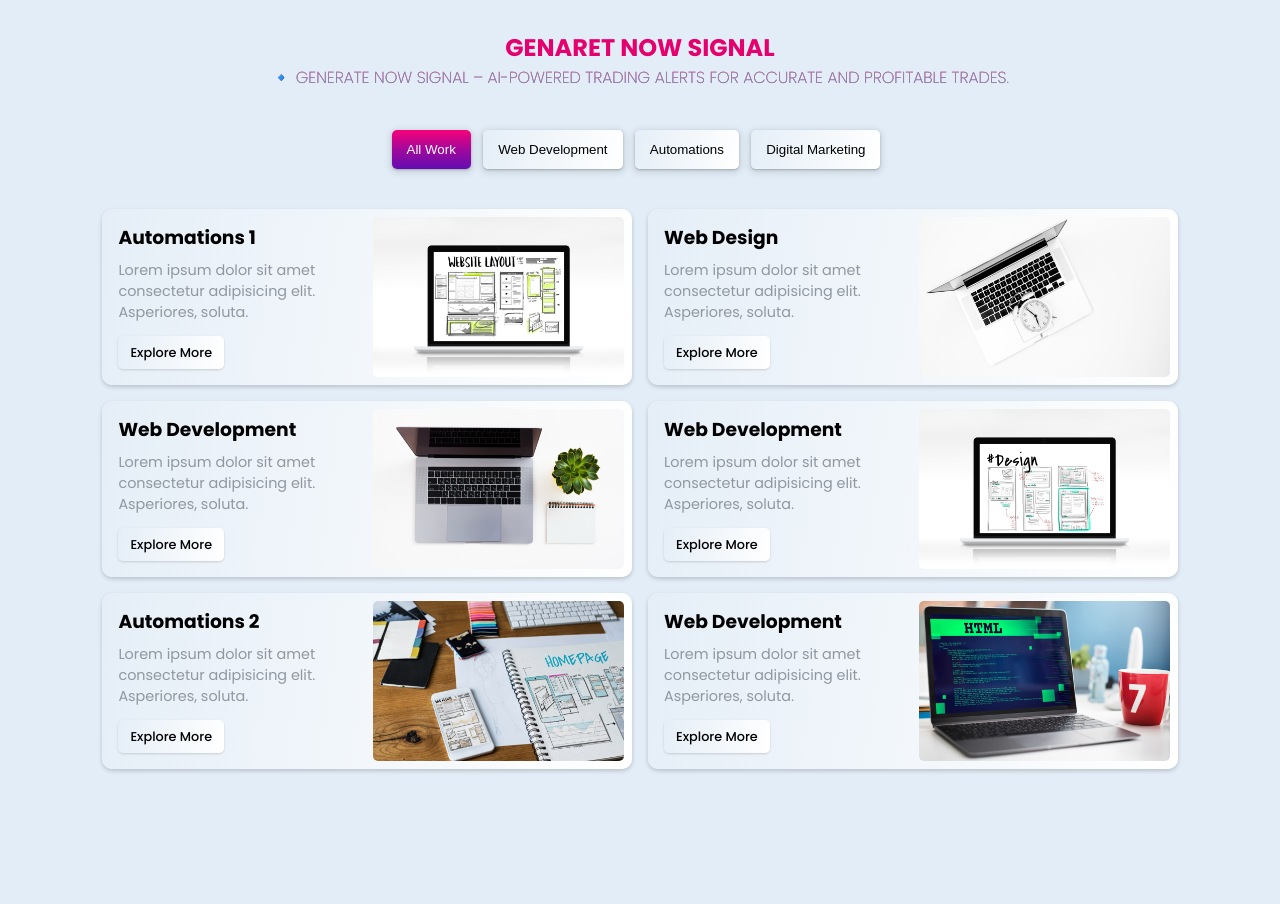
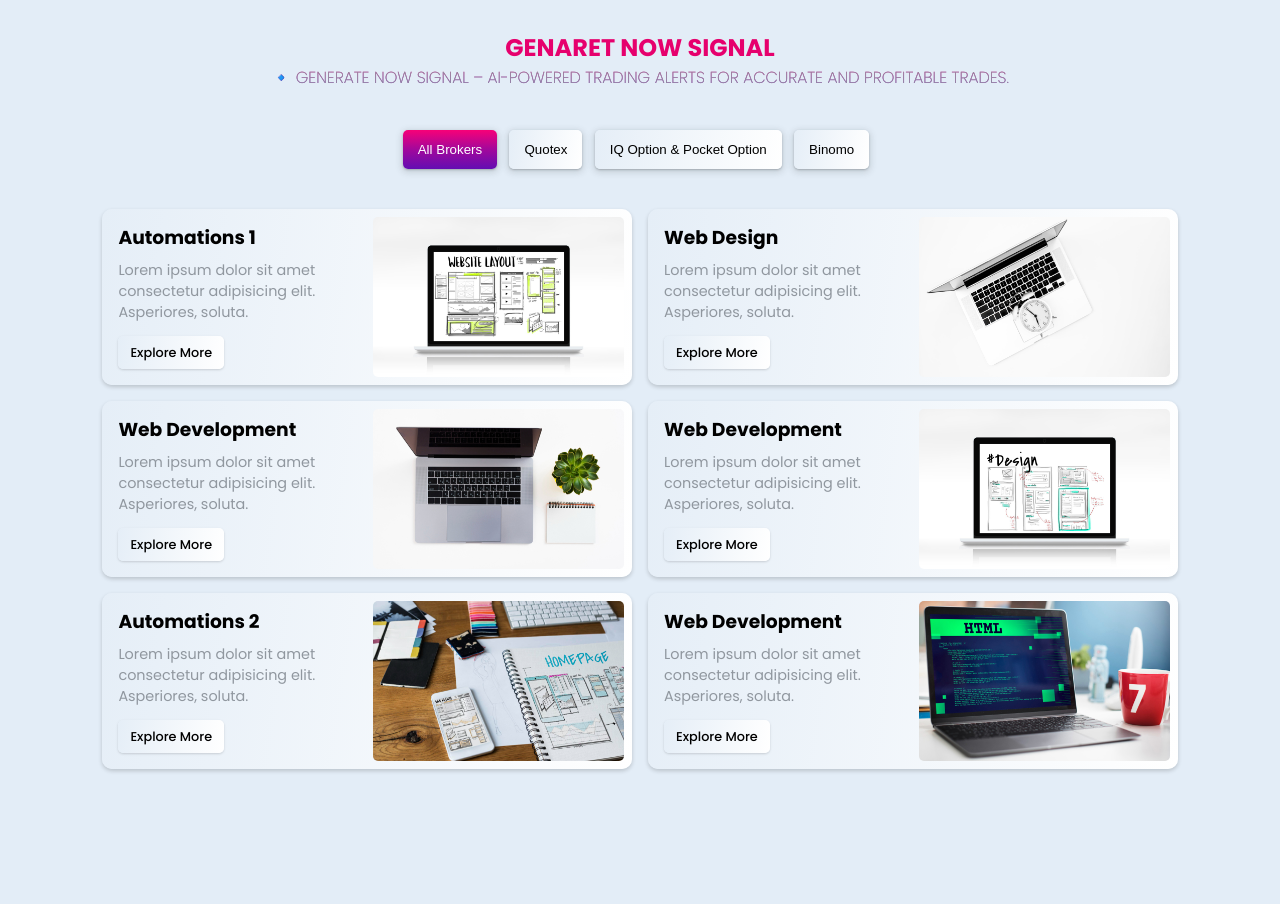
Before and after one commit to trioprofitcity2024/signal, a plain HTML site: page index.html in a window 1280 px wide. Shown: the part 860-1764 px from the top of the page. Drawn offline with nearby package versions, Linux system fonts and the light colour scheme.

Commit message:
Update index.html

```diff
--- a/index.html
+++ b/index.html
@@ -86,10 +86,10 @@
             <span>🔹 GENERATE NOW SIGNAL – AI-powered trading alerts for accurate and profitable trades.</span>
         </div>
         <div class="fillter-buttons">
-            <button class="button mixitup-control-active" data-filter="all">All Work</button>
-            <button class="button" data-filter=".web">Web Development</button>
-            <button class="button" data-filter=".uiux">Automations</button>
-            <button class="button" data-filter=".branding">Digital Marketing</button>
+            <button class="button mixitup-control-active" data-filter="all">All Brokers</button>
+            <button class="button" data-filter=".web">Quotex</button>
+            <button class="button" data-filter=".uiux">IQ Option & Pocket Option</button>
+            <button class="button" data-filter=".branding">Binomo</button>
         </div>
 
         <div class="portfolio-gallery">
```
